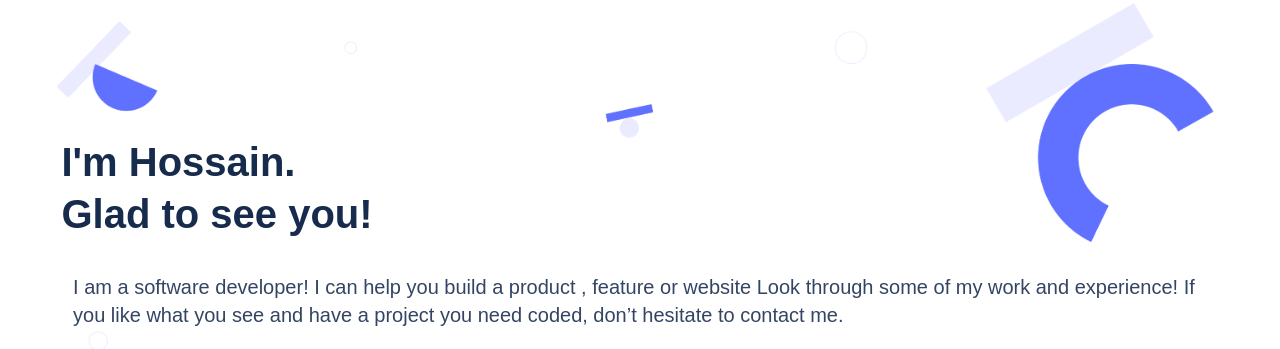
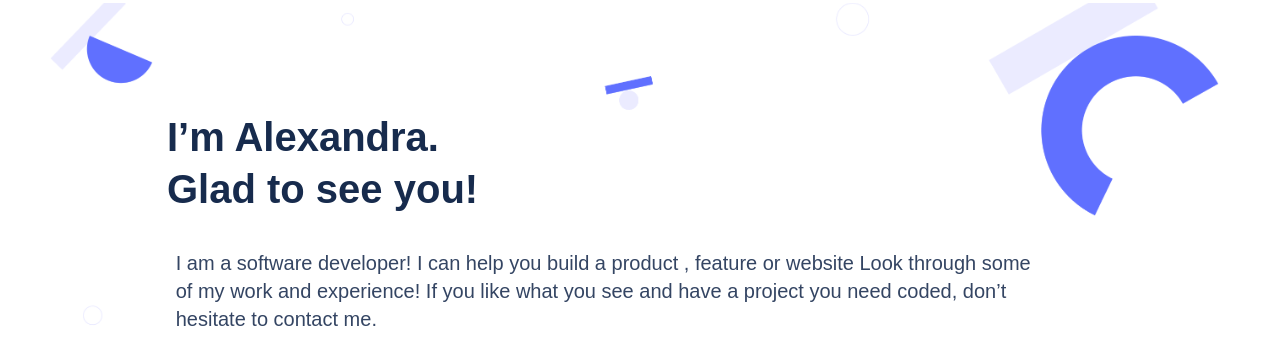
Before and after one commit to HossainAraf/Portfolio, a website: page index.html in a window 1280 px wide. Shown: the part 69-418 px from the top of the page. Drawn offline with Linux system fonts and the light colour scheme.

Commit message:
Update intro section

```diff
--- a/index.html
+++ b/index.html
@@ -25,7 +25,7 @@
   </header>
   <main>
     <section id="intro">
-      <h1>I'm Hossain.<br>Glad to see you! </h1>
+      <h1>I’m Alexandra.<br>Glad to see you! </h1>
       <section class="my-description">
         <p>I am a software developer! I can help you build a product , feature or website Look through some of my work and experience! If you like what you see and have a project you need coded, don’t hesitate to contact me.</p>
       </section>
--- a/style.css
+++ b/style.css
@@ -8,11 +8,6 @@
   font-weight: 500;
   font-size: 16px;
   line-height: 24px;
-}
-
-.skill {
-  display: flex;
-  float: left;
 }
 
 .flex {
@@ -553,11 +548,12 @@ i {
   #intro {
     background-image: url("img/header-shapes-desktop.png");
     background-repeat: no-repeat;
-    padding-top: 11%;
-
-    /* padding-bottom: 34%; */
-    background-position: center top 0%;
-    background-size: 99%;
+    padding-top: 9%;
+    padding-left: 9%;
+    padding-right: 15%;
+    padding-bottom: 9%;
+    background-position: center;
+    background-size: cover;
   }
 
   .my-description p {
```
